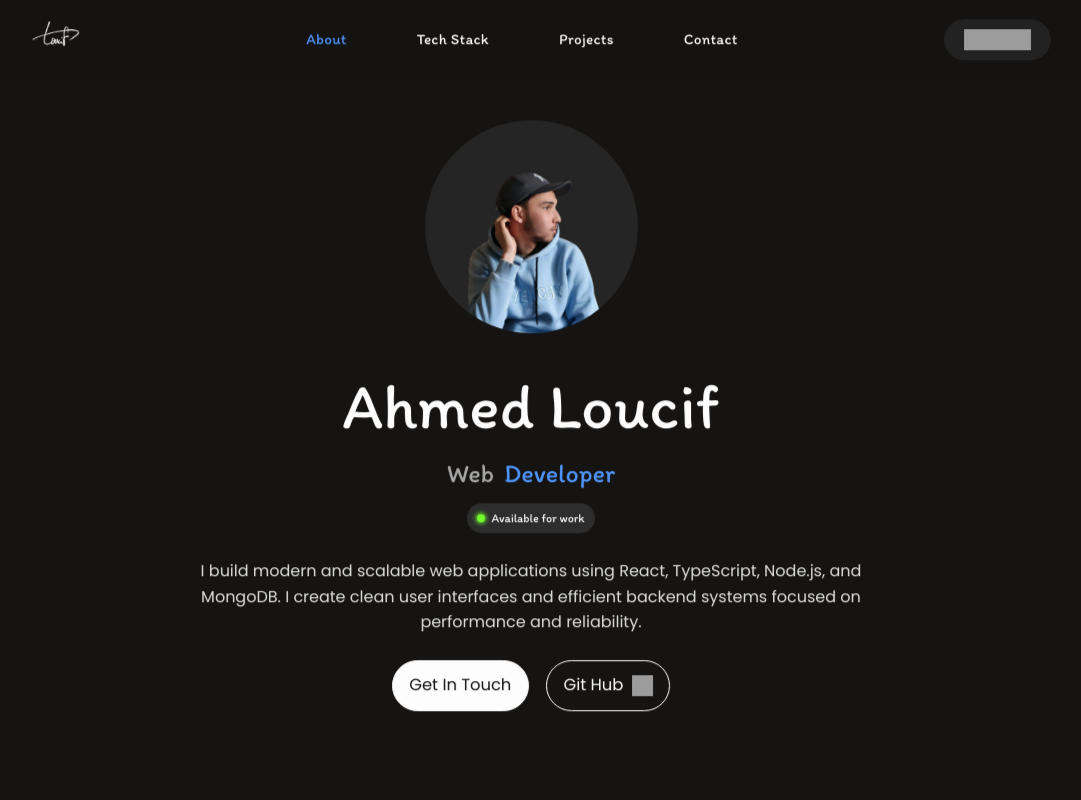
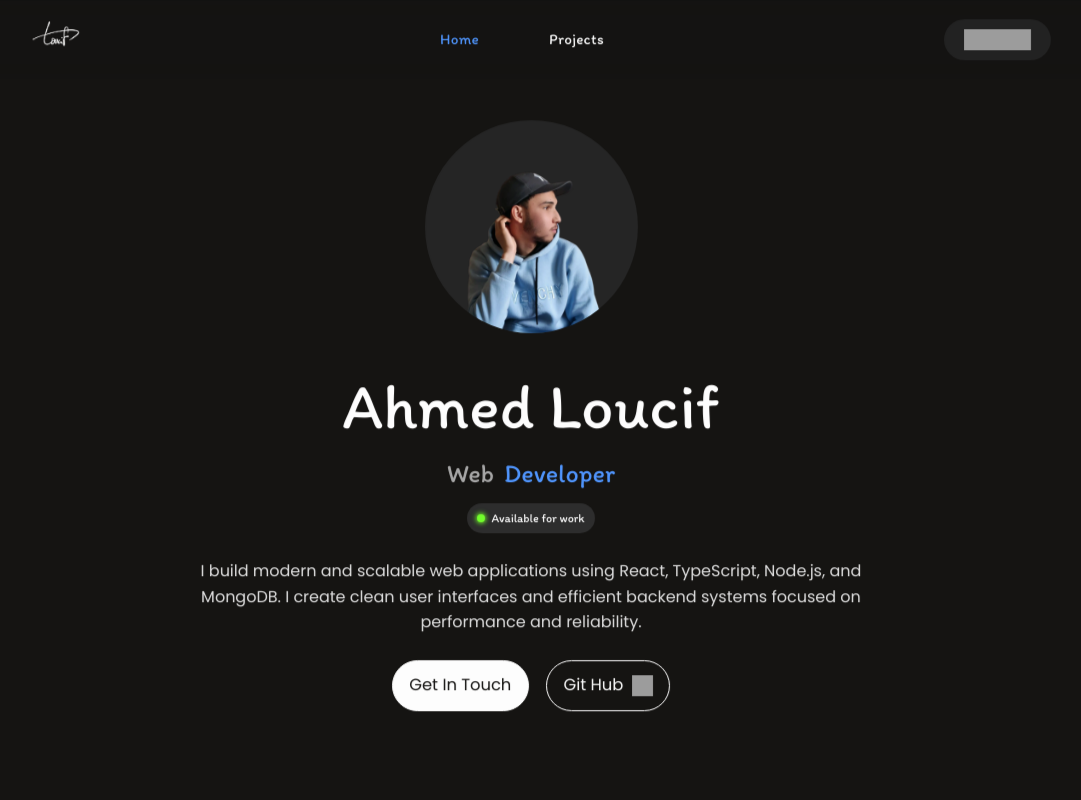
Before and after one commit to lo-ucif/lo__ucif-portfolio, a React (Vite) app: page / in a window 1280 px wide. Shown: the top 800 px of the page, without its empty margins (109-1190 px from the left). Built offline with nearby package versions, Linux system fonts and the light colour scheme; grey boxes are pictures that could not be loaded; a web font is replaced by a local one.

Commit message:
change10

```diff
--- a/src/components/layout/AppLayout.tsx
+++ b/src/components/layout/AppLayout.tsx
@@ -5,51 +5,17 @@ import { MobileNav } from "./MobileNav";
 import { SiteHeader } from "./SiteHeader";
 
 const navLinks = [
-  { label: "About", href: "/#about" },
-  { label: "Tech Stack", href: "/#stack" },
-  { label: "Projects", href: "/#projects" },
-  { label: "Contact", href: "/#contact" },
+  { label: "Home", href: "/" },
+  { label: "Projects", href: "/projects" },
 ];
-
-const homeSectionIds = ["about", "stack", "projects", "contact"];
 
 export function AppLayout() {
   const location = useLocation();
   const isHome = location.pathname === "/";
 
-  const [activeSection, setActiveSection] = useState("about");
   const [isMobileMenuOpen, setIsMobileMenuOpen] = useState(false);
   const mobileMenuRef = useRef<HTMLDivElement>(null);
   const mobileMenuButtonRef = useRef<HTMLButtonElement>(null);
-
-  useEffect(() => {
-    if (!isHome) return;
-
-    const sections = homeSectionIds
-      .map((id) => document.getElementById(id))
-      .filter(Boolean) as HTMLElement[];
-
-    if (sections.length === 0) return;
-
-    const observer = new IntersectionObserver(
-      (entries) => {
-        const visible = entries
-          .filter((entry) => entry.isIntersecting)
-          .sort((a, b) => b.intersectionRatio - a.intersectionRatio);
-
-        if (visible[0]?.target?.id) {
-          setActiveSection(visible[0].target.id);
-        }
-      },
-      {
-        rootMargin: "-20% 0px -60% 0px",
-        threshold: [0.1, 0.4, 0.7],
-      },
-    );
-
-    sections.forEach((section) => observer.observe(section));
-    return () => observer.disconnect();
-  }, [isHome]);
 
   useEffect(() => {
     if (!isMobileMenuOpen) return;
@@ -69,7 +35,7 @@ export function AppLayout() {
     return () => document.removeEventListener("mousedown", handleClick);
   }, [isMobileMenuOpen]);
 
-  const headerActiveSection = isHome ? activeSection : "projects";
+  const headerActiveSection = isHome ? "home" : "projects";
 
   return (
     <div className="home-enter">
--- a/src/components/layout/MobileNav.tsx
+++ b/src/components/layout/MobileNav.tsx
@@ -1,5 +1,6 @@
 import { motion } from "framer-motion";
 import { assets } from "../../constants/assets";
+import { Link } from "react-router-dom";
 type MobileNavProps = {
   isOpen: boolean;
   onLinkClick: () => void;
@@ -10,10 +11,8 @@ type MobileNavProps = {
 };
 
 const defaultLinks = [
-  { label: "About", href: "#about" },
-  { label: "Tech Stack", href: "#stack" },
-  { label: "Projects", href: "#projects" },
-  { label: "Contact", href: "#contact" },
+  { label: "Home", href: "/" },
+  { label: "Projects", href: "/projects" },
 ];
 
 export function MobileNav({
@@ -40,18 +39,18 @@ export function MobileNav({
       </div>
       <nav className=" flex flex-col items-center gap-5 font-['Itim'] text-[15px] tracking-[0.3px] text-white">
         {links.map((link) => (
-          <motion.a
-            className="transition-colors"
-            style={{ color: "#ffffff" }}
-            href={link.href}
-            onClick={onLinkClick}
+          <motion.div
+            key={link.href}
             whileHover={{ color: "#5197ff" }}
             whileTap={{ color: "#5197ff" }}
             transition={{ duration: 0.2 }}
-            key={link.href}
+            style={{ color: "#ffffff" }}
+            className="transition-colors"
           >
-            {link.label}
-          </motion.a>
+            <Link className="block" to={link.href} onClick={onLinkClick}>
+              {link.label}
+            </Link>
+          </motion.div>
         ))}
       </nav>
       <div className=" flex items-center justify-center rounded-[25.234px] px-[16.822px] py-[8.411px]">
--- a/src/components/layout/SiteHeader.tsx
+++ b/src/components/layout/SiteHeader.tsx
@@ -21,8 +21,8 @@ export function SiteHeader({
   return (
     <>
       <header className="fixed left-0 right-0 top-0 z-50 hidden w-full bg-[#161513]/95 backdrop-blur min-[601px]:flex">
-        <div className="mx-auto flex w-full max-w-[1200px] items-center justify-between gap-6 px-[80px] py-[14px] max-[1024px]:px-[40px]">
-          <div className="h-[50px] w-[89px]">
+        <div className="mx-auto flex w-full max-w-300 items-center justify-between gap-6 px-20 py-3.5 max-[1024px]:px-[40px]">
+          <div className="h-[50px] w-22.25">
             <Link to="/">
               <img
                 className="object-contain w-full h-full"
@@ -36,20 +36,13 @@ export function SiteHeader({
               /> */}
             </Link>
           </div>
-          <nav className="flex items-center gap-[70px] font-['Itim'] text-[15px] tracking-[0.3px] text-white">
-            <a className={linkClass("about")} href="/#about">
-              About
-            </a>
-
-            <a className={linkClass("stack")} href="/#stack">
-              Tech Stack
-            </a>
-            <a className={linkClass("projects")} href="/#projects">
+          <nav className="flex items-center gap-17.5 font-['Itim'] text-[15px] tracking-[0.3px] text-white">
+            <Link className={linkClass("home")} to="/">
+              Home
+            </Link>
+            <Link className={linkClass("projects")} to="/projects">
               Projects
-            </a>
-            <a className={linkClass("contact")} href="/#contact">
-              Contact
-            </a>
+            </Link>
           </nav>
           <div className="flex items-center justify-center rounded-[30px] bg-[#232323] px-5 py-2.5">
             <img
@@ -63,10 +56,10 @@ export function SiteHeader({
 
       <header className="fixed left-0 right-0 top-0 z-50 hidden w-full items-center justify-between bg-[#161513]/20 px-5 py-[12px] backdrop-blur max-[600px]:flex">
         <Link to="/">
-          <img className="h-[34px] w-[60px]" src={logo} alt="Loucif logo" />
+          <img className="h-[34px] w-15" src={logo} alt="Loucif logo" />
         </Link>
         <button
-          className="h-[21px] w-[30px]"
+          className="h-5.25 w-7.5"
           type="button"
           aria-label="Toggle menu"
           aria-expanded={isMobileMenuOpen}
--- a/src/features/contact/components/ContactSection.tsx
+++ b/src/features/contact/components/ContactSection.tsx
@@ -4,21 +4,21 @@ export function ContactSection() {
   return (
     <footer
       id="contact"
-      className="flex flex-col items-center gap-[20px] text-center"
+      className="flex flex-col items-center gap-5 text-center"
     >
       <h2 className="font-['Itim'] text-[36px] text-white">
         Contact
       </h2>
-      <div className="flex items-center gap-[40px]">
+      <div className="flex items-center gap-10">
         <img
-          className="hidden h-[25px] w-[25px] max-[600px]:block"
+          className="hidden h-6.25 w-[25px] max-[600px]:block"
           src={assets.phoneIconMobile}
           alt=""
           loading="lazy"
           decoding="async"
         />
         <img
-          className="hidden h-[25px] w-[25px] max-[600px]:block"
+          className="hidden h-[25px] w-6.25 max-[600px]:block"
           src={assets.gmailIconMobile}
           alt=""
           loading="lazy"
--- a/src/pages/Projects.tsx
+++ b/src/pages/Projects.tsx
@@ -73,7 +73,7 @@ export default function Projects() {
                       {project.title}
                     </h2>
                     <img
-                      className="h-[20px] w-[20px]"
+                      className="h-5 w-[20px]"
                       src={assets.figmaIcon}
                       alt="Figma"
                       loading="lazy"
@@ -115,7 +115,7 @@ export default function Projects() {
                   </p>
 
                   <div className="flex flex-wrap items-center gap-[7.467px]">
-                    <span className="flex h-[16.649px] items-center gap-[4px] rounded-[7.568px] bg-[#303030] px-[6px] text-[7.568px] text-white">
+                    <span className="flex h-[16.649px] items-center gap-1 rounded-[7.568px] bg-[#303030] px-1.5ext-[7.568px] text-white">
                       <img
                         className="h-[8.173px] w-[9.081px]"
                         src={assets.reactIcon}
@@ -125,7 +125,7 @@ export default function Projects() {
                       />
                       React
                     </span>
-                    <span className="flex h-[16.649px] items-center gap-[4px] rounded-[7.568px] bg-[#303030] px-[6px] text-[7.568px] text-white">
+                    <span className="flex h-[16.649px] items-center gap-1nded-[7.568px] bg-[#303030] px-[6px] text-[7.568px] text-white">
                       <img
                         className="h-[9.081px] w-[9.081px]"
                         src={assets.jsIcon}
```
